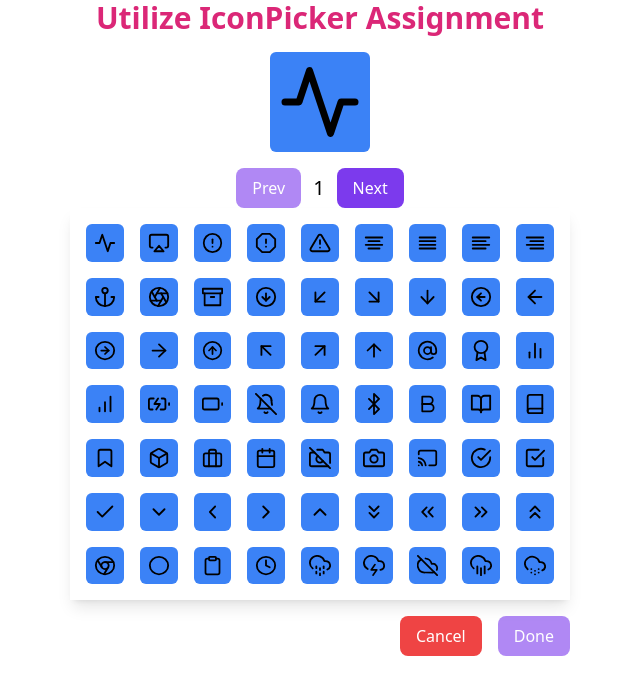
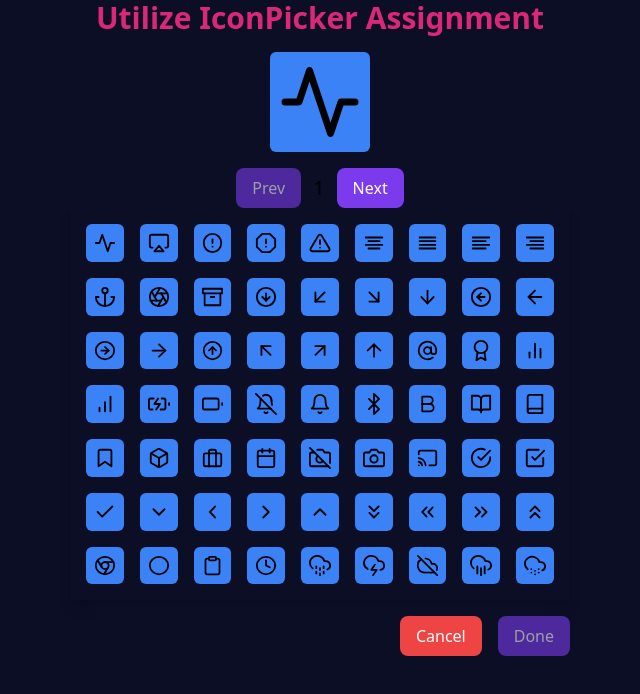
Before and after one commit to Ravish108Coder/utilise-fullstack-assignment, a React (Vite) app: page / in a window 1280 px wide. Both pictures are taken after a click on the picture 640 px from the left and 102 px from the top of the page. Shown: the top 694 px of the page, without its empty margins (320-960 px from the left). Built offline with nearby package versions, Linux system fonts and the light colour scheme.

Commit message:
added some css

```diff
--- a/index.html
+++ b/index.html
@@ -1,5 +1,5 @@
 <!doctype html>
-<html lang="en">
+<html lang="en" style="background-color: #0b0e25;">
   <head>
     <meta charset="UTF-8" />
     <link rel="icon" type="image/svg+xml" href="/vite.svg" />
--- a/src/App.tsx
+++ b/src/App.tsx
@@ -8,7 +8,7 @@ function App() {
   const IconComponent = icons[currentIcon!];
   const [open, setOpen] = useState(false)
   return (
-    <div className='w-full'>
+    <div className='w-full h-screen'>
     <h1 className="text-3xl font-bold text-pink-600 text-center">
       Utilize IconPicker Assignment
     </h1>
--- a/src/components/Icon.tsx
+++ b/src/components/Icon.tsx
@@ -21,11 +21,12 @@ interface IconProps {
   iconHeight: string;
   iconWidth: string;
   setSelectedIcon: (value: string) => void;
+  selectedIcon: string | null
 }
 
-const Icon: React.FC<IconProps> = ({ name, iconHeight, iconWidth, setSelectedIcon }) => {
+const Icon: React.FC<IconProps> = ({ name, iconHeight, iconWidth, setSelectedIcon, selectedIcon }) => {
   const IconComponent = icons[name];
-  return IconComponent ? <img onClick={()=>setSelectedIcon(name)} src={IconComponent} className={`hover:outline outline-2 outline-offset-2 cursor-pointer bg-blue-500 p-2 rounded-md min-w-[${iconWidth}] min-h-[${iconHeight}]`} alt={name} width={iconWidth} height={iconHeight} /> : <span>Icon not found</span>;
+  return IconComponent ? <img onClick={()=>setSelectedIcon(name)} src={IconComponent} className={`hover:outline outline-2 outline-offset-2 outline-white ${name === selectedIcon && "outline-pink-600 outline"} cursor-pointer bg-blue-500 p-2 rounded-md min-w-[${iconWidth}] min-h-[${iconHeight}]`} alt={name} width={iconWidth} height={iconHeight} /> : <span>Icon not found</span>;
 };
 
 export { Icon, iconNames };
--- a/src/components/IconPickerComponent.tsx
+++ b/src/components/IconPickerComponent.tsx
@@ -79,7 +79,7 @@ const IconPickerComponent = ({
                 className={`shadow-lg mx-auto p-1 md:p-4 gap-1 md:gap-4 grid`}
             >
                 {iconNames.slice(possibleIcons * (page - 1), possibleIcons * (page - 1) + possibleIcons).map((iconName, index) => (
-                    <Icon key={index} name={iconName} iconHeight={iconHeight} iconWidth={iconWidth} setSelectedIcon = {setSelectedIcon} />
+                    <Icon key={index} name={iconName} iconHeight={iconHeight} iconWidth={iconWidth} setSelectedIcon = {setSelectedIcon} selectedIcon={selectedIcon} />
                 ))}
             </div>
             <div style={{maxWidth: pickerWidth}} className={`mt-4 w-[70%] mx-auto flex items-center justify-end gap-4`}>
```
